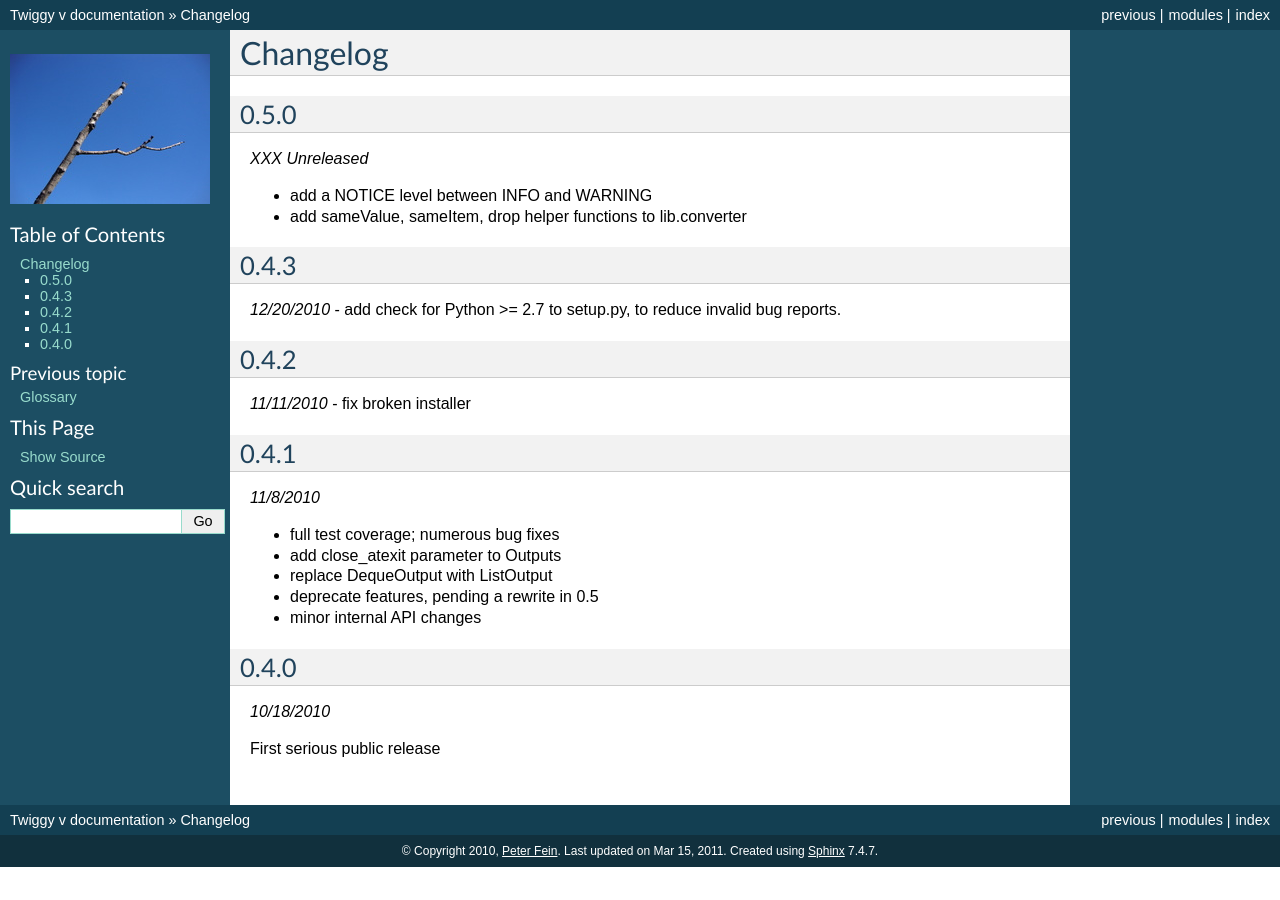
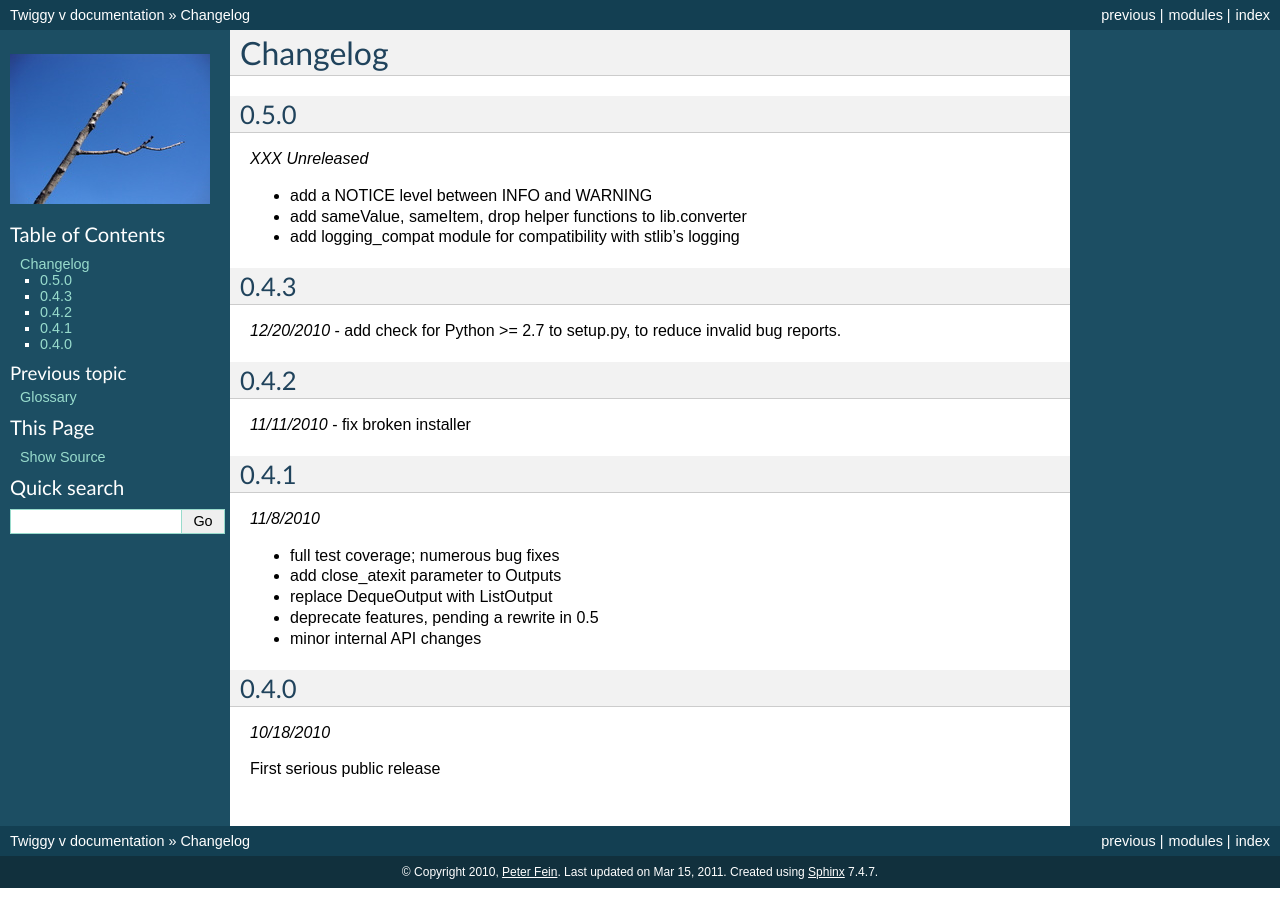
Before and after one commit to wearpants/twiggy, a Sphinx documentation site: the page built from doc/changelog.rst, in a window 1280 px wide. Built offline with Sphinx 7.4.7, drawn with Linux system fonts in a browser that asks for light colours.

Commit message:
update changelog

```diff
--- a/doc/changelog.rst
+++ b/doc/changelog.rst
@@ -9,6 +9,7 @@ Changelog
 
 - add a NOTICE level between INFO and WARNING
 - add sameValue, sameItem, drop helper functions to lib.converter
+- add logging_compat module for compatibility with stlib's logging
 
 ******************************
 0.4.3
```
